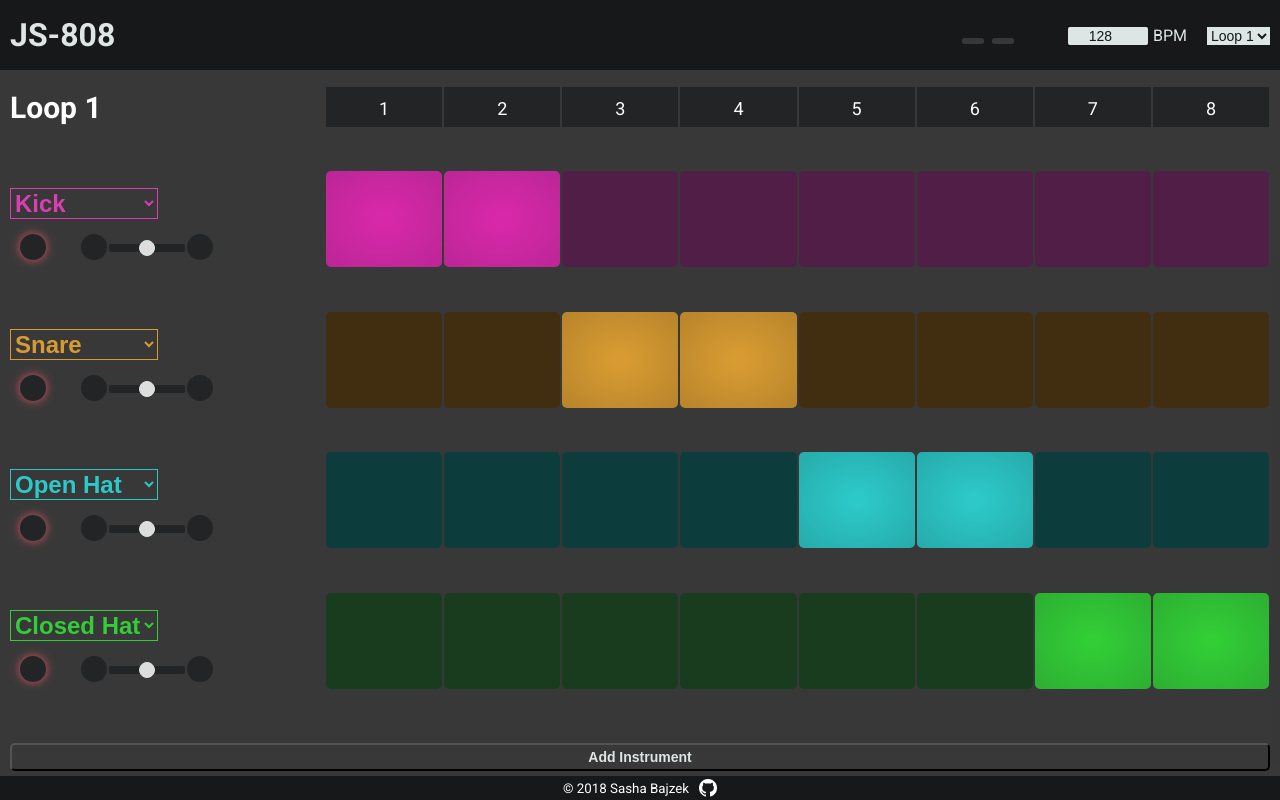
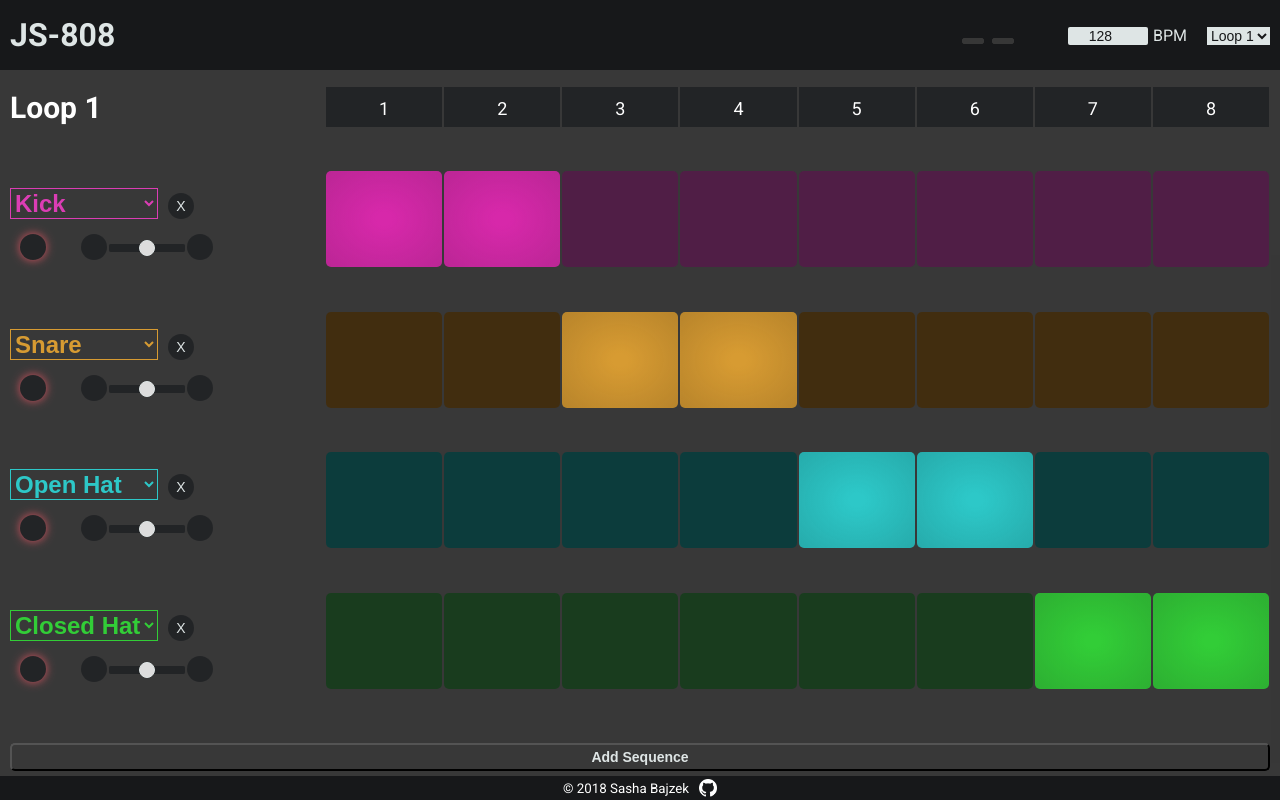
Before and after one commit to SashaBajzek/js-808, a React app: page / in a window 1280 px wide. Shown: the top 800 px of the page. Built offline with nearby package versions, Linux system fonts and the light colour scheme.

Commit message:
Add delete sequence

```diff
--- a/src/actions/actions.js
+++ b/src/actions/actions.js
@@ -75,10 +75,10 @@ export function addSequence() {
   };
 }
 
-export function deleteSequence(sequence) {
+export function deleteSequence(sequenceId) {
   return {
     type: ActionTypes.DELETE_SEQUENCE,
-    sequence
+    sequenceId
   };
 }
 
--- a/src/components/Loop/Loop.js
+++ b/src/components/Loop/Loop.js
@@ -44,7 +44,7 @@ class Loop extends React.Component {
         <ul className={styles.sequencelist}>
             {this.renderSequences()}
         </ul>
-        <button onClick={this.props.addSequence} className={styles.button}>Add Instrument</button>
+        <button onClick={this.props.addSequence} className={styles.button}>Add Sequence</button>
       </div>
     )
   }
--- a/src/components/Sequence/Sequence.js
+++ b/src/components/Sequence/Sequence.js
@@ -11,6 +11,10 @@ class Sequence extends React.Component {
   instrumentHandleChange = (event) => {
     let newInstrument = event.target.value;
     this.props.changeInstrument(this.props.sequenceId, newInstrument);
+  }
+
+  instrumentDelete = () => {
+    this.props.deleteSequence(this.props.sequenceId);
   }
 
   renderOptions = () => {
@@ -36,13 +40,15 @@ class Sequence extends React.Component {
     return (
       <li className={`${styles.Sequence} ${styles["Sequence"+instrumentColor]}`}>
         <div className={styles.details}>
-          {/* <h2 className={styles.title}>{instrumentName}</h2> */}
+          <div className={styles.detailsCRUD}>
             <form onSubmit={this.handleSubmit}>
               <select name="instrumentName" id={`instrumentName${sequenceId}`} onChange={this.instrumentHandleChange} value={currentInstrument.id} className={styles.select} >
                 {this.renderOptions()}
               </select>
               <label htmlFor={`instrumentName${sequenceId}`} className={styles.label}>instrument</label>
             </form>
+            <button onClick={this.instrumentDelete} className={styles.button}>X</button>
+          </div>
           <VolumeAdjusterContainer
             sequenceId={sequenceId}
           />
--- a/src/components/Sequence/Sequence.scss
+++ b/src/components/Sequence/Sequence.scss
@@ -8,11 +8,6 @@
   justify-content: space-between;
   margin: 0;
   padding: 10px 0;
-}
-
-.title {
-  flex-grow: 1;
-  margin: 0;
 }
 
 .Sequencemagenta .title,
@@ -76,6 +71,35 @@
   width: 100%;
 }
 
+.detailsCRUD {
+  align-items: center;
+  display: flex;
+}
+
+.button {
+  background: $darkgrey;
+  border: 1px solid transparent;
+  border-radius: 13px;
+  color: $white;
+  cursor: pointer;
+  flex-shrink: 0;
+  font-size: 14px;
+  height: 26px;
+  margin-left: 10px;
+  outline: none; /* replaced with boxshadow */
+  overflow: hidden;
+  width: 26px;
+}
+
+.button:hover {
+  background: $vol-button-hover;
+}
+
+.button:focus {
+  box-shadow: 0 0 10px $mediumgrey;
+}
+
+
 @media (min-width: 800px) {
   .Sequence {
     flex-direction: row;
--- a/src/components/Sequence/SequenceContainer.js
+++ b/src/components/Sequence/SequenceContainer.js
@@ -1,6 +1,6 @@
 import { connect } from 'react-redux';
 import { getInstrumentFromSequence } from '../../getters';
-import { changeInstrument } from '../../actions/actions';
+import { changeInstrument, deleteSequence } from '../../actions/actions';
 import Sequence from './Sequence';
 
 const mapStateToProps = (state, ownProps) => ({
@@ -11,7 +11,8 @@ const mapStateToProps = (state, ownProps) => ({
 });
 
 const dispatchProps = {
-  changeInstrument
+  changeInstrument,
+  deleteSequence
 };
 
 const SequenceContainer = connect(
--- a/src/reducers/reducer.js
+++ b/src/reducers/reducer.js
@@ -166,11 +166,11 @@ function addSequence(state) {
   });
 }
 
-function deleteSequence(state, sequence) {
+function deleteSequence(state, sequenceId) {
   let newLoops = update(state.loops, {
     [state.currentLoop]: {
       sequences: {
-        $unshift: [sequence]
+        $splice: [[sequenceId, 1]]
       }
     }
   })
@@ -222,7 +222,7 @@ export default function reducerJS808 (state = initialState, action) {
     case 'ADD_SEQUENCE':
       return addSequence(state);
     case 'DELETE_SEQUENCE':
-      return deleteSequence(state, action.sequence);
+      return deleteSequence(state, action.sequenceId);
     case 'CHANGE_INSTRUMENT':
       return changeInstrument(state, action.sequenceId, action.newInstrument);
     default:
```
Lines whose indentation alone changed are shown as unchanged.
